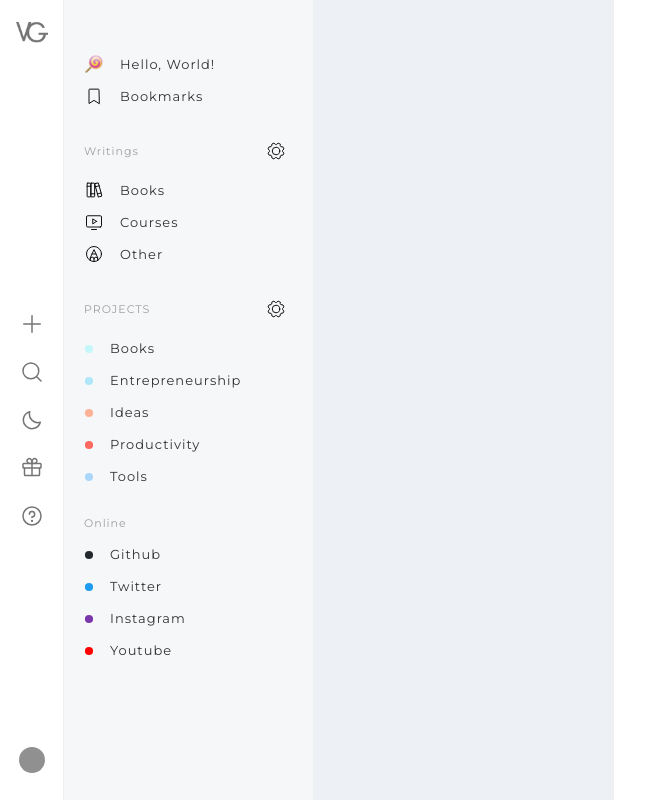
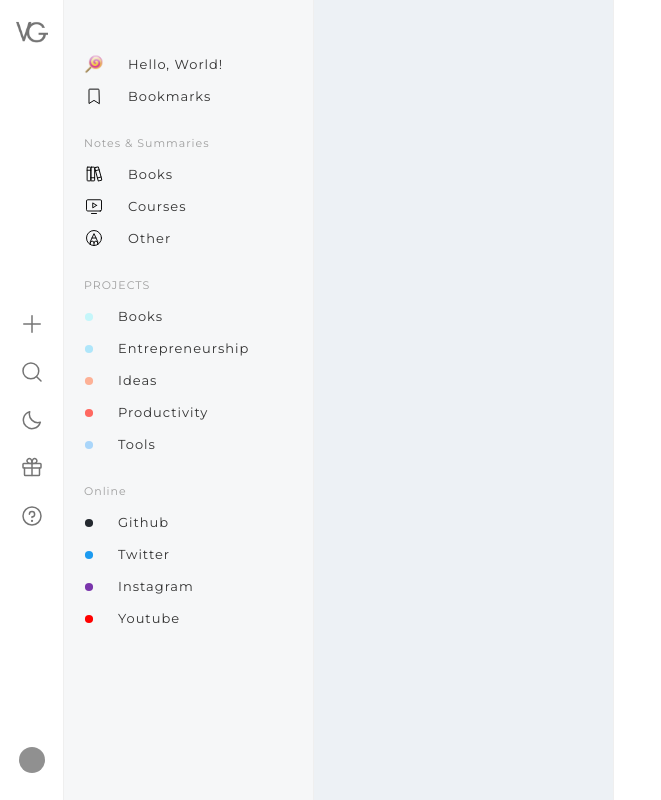
Before and after one commit to pOoOf/blog, a Next.js app: page / in a window 1280 px wide. Shown: the whole page, without its empty margins (0-661 px from the left). Built offline with nearby package versions, Linux system fonts and the light colour scheme.

Commit message:
wip: temp commit

```diff
--- a/src/components/SecondarySidebar/SecondarySidebar.module.css
+++ b/src/components/SecondarySidebar/SecondarySidebar.module.css
@@ -25,7 +25,7 @@
   font-size: 13px;
   line-height: 24px;
   color: #333;
-  margin-left: 16px;
+  margin-left: 24px;
   font-weight: 400;
   letter-spacing: 1px;
 }
--- a/src/components/SecondarySidebar/SecondarySidebar.tsx
+++ b/src/components/SecondarySidebar/SecondarySidebar.tsx
@@ -18,10 +18,10 @@ const SecondarySidebar = () => {
         <span>Bookmarks</span>
       </div>
       <div className={styles.navHeading}>
-        <span>Writings</span>
-        <Hover size="small">
+        <span>Notes & Summaries</span>
+        {/* <Hover size="small">
           <Gear size={20} weight="light" />
-        </Hover>
+        </Hover> */}
       </div>
       <div className={styles.navItem}>
         <Books size={20} weight="light" />
@@ -37,9 +37,9 @@ const SecondarySidebar = () => {
       </div>
       <div className={styles.navHeading}>
         <span>PROJECTS</span>
-        <Hover size="small">
+        {/* <Hover size="small">
           <Gear size={20} weight="light" />
-        </Hover>
+        </Hover> */}
       </div>
       <div className={cx(styles.navItem, styles.lightText)}>
         <div className={styles.iconContainer}>
--- a/src/pages/_app.tsx
+++ b/src/pages/_app.tsx
@@ -13,7 +13,8 @@ function MyApp({ Component, pageProps }: AppProps) {
       ReactGA.set({ page: url })
       ReactGA.pageview(url)
     }
-    ReactGA.initialize('G-9T470HFNJE', { debug: process.env.NODE_ENV === 'development' });
+    console.log('process.env.NODE_ENV', process.env.NODE_ENV);
+    ReactGA.initialize('G-9T470HFNJE', { debug: true });
     ReactGA.set({ page: router.pathname })
     ReactGA.pageview(router.pathname)
     router.events.on('routeChangeComplete', handleRouteChange)
```
